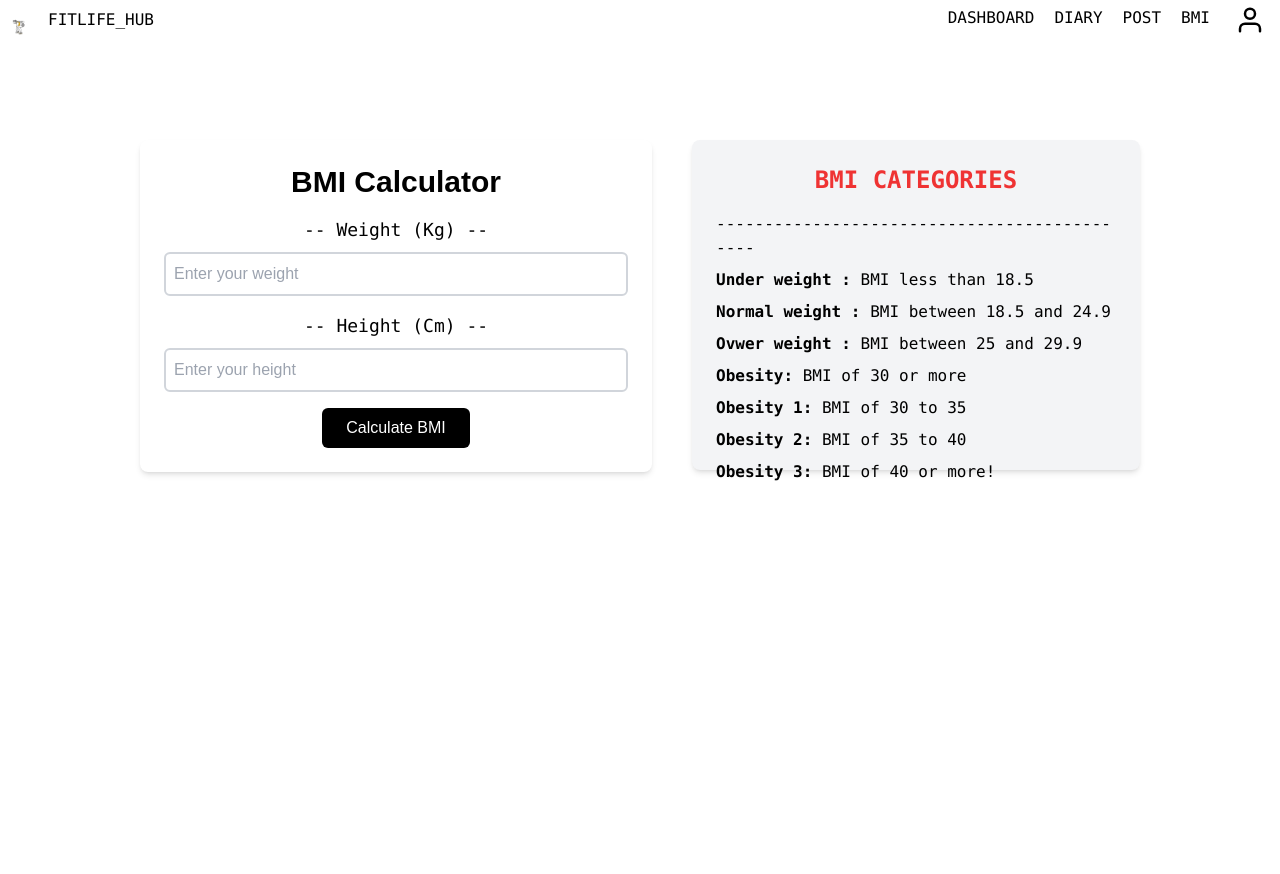
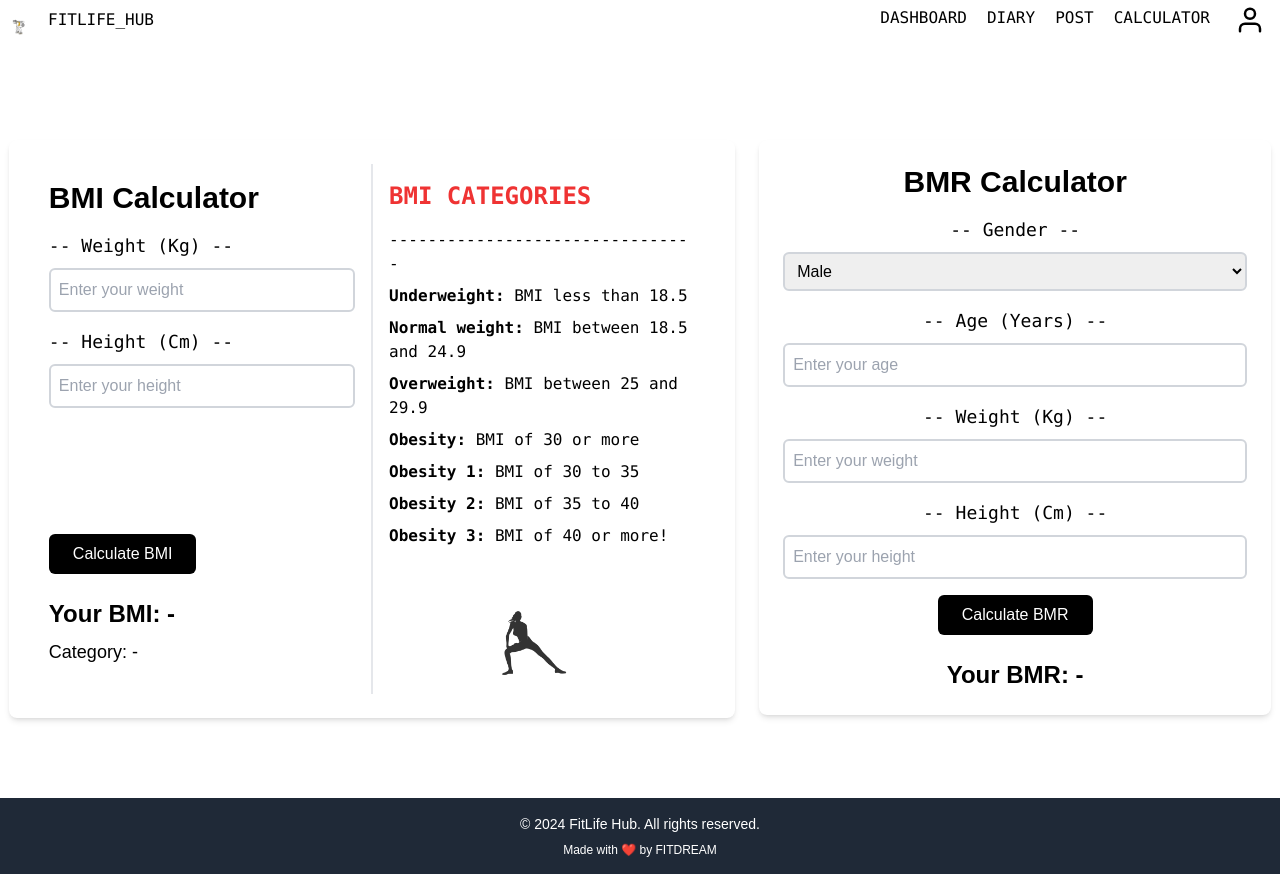
Before and after one commit to Sylveeeeee/fitlife-hub, a Next.js app: page /BMI in a window 1280 px wide. Before the commit the page ends 800 px from the top, so only its background shows below. Built offline with nearby package versions, Linux system fonts and the light colour scheme; no server answers.

Commit message:
BMR
qeqe

```diff
--- a/app/(website)/BMI/page.tsx
+++ b/app/(website)/BMI/page.tsx
@@ -1,12 +1,15 @@
-'use client'; // เพิ่มบรรทัดนี้
+'use client';
 
 import { useState } from 'react';
 
 export default function Home() {
   const [weight, setWeight] = useState<string>('');
   const [height, setHeight] = useState<string>('');
+  const [age, setAge] = useState<string>('');
+  const [gender, setGender] = useState<string>('male');
   const [bmi, setBmi] = useState<string | null>(null);
   const [category, setCategory] = useState<string | null>(null);
+  const [bmr, setBmr] = useState<string | null>(null);
 
   const calculateBmi = () => {
     if (!weight || !height) return;
@@ -26,10 +29,28 @@ export default function Home() {
     }
   };
 
+  const calculateBmr = () => {
+    if (!weight || !height || !age) return;
+
+    const weightValue = parseFloat(weight);
+    const heightValue = parseFloat(height);
+    const ageValue = parseInt(age);
+
+    let bmrValue;
+    if (gender === 'male') {
+      bmrValue = 88.36 + (13.4 * weightValue) + (4.8 * heightValue) - (5.7 * ageValue);
+    } else {
+      bmrValue = 447.6 + (9.2 * weightValue) + (3.1 * heightValue) - (4.3 * ageValue);
+    }
+    setBmr(bmrValue.toFixed(2));
+  };
+
   return (
-    <div className="flex justify-center items-start space-x-10 py-10 mt-[60px]">
+    <><div className="flex justify-center items-start space-x-6 py-10 mt-[60px]">
+      {/* BMI Section */}
+      <div className="flex bg-white shadow-md rounded-lg text-black p-6 min-h-[570px]">
         {/* BMI Calculator */}
-      <div className="max-w-lg p-6 text-center bg-white shadow-md rounded-lg text-black flex-1">
+        <div className="flex-1 p-4 border-r-2 border-gray-200">
           <h1 className="text-3xl font-semibold mb-4">BMI Calculator</h1>
           <div className="mb-4">
             <label htmlFor="weight" className="block text-lg mb-2 font-mono">-- Weight (Kg) --</label>
@@ -39,8 +60,7 @@ export default function Home() {
               value={weight}
               onChange={(e) => setWeight(e.target.value)}
               placeholder="Enter your weight"
-            className="w-full p-2 border-2 border-gray-300 rounded-md"
-          />
+              className="w-full p-2 border-2 border-gray-300 rounded-md" />
           </div>
           <div className="mb-4">
             <label htmlFor="height" className="block text-lg mb-2 font-mono">-- Height (Cm) --</label>
@@ -50,46 +70,116 @@ export default function Home() {
               value={height}
               onChange={(e) => setHeight(e.target.value)}
               placeholder="Enter your height"
-            className="w-full p-2 border-2 border-gray-300 rounded-md"
-          />
+              className="w-full p-2 border-2 border-gray-300 rounded-md" />
           </div>
           <button
             onClick={calculateBmi}
-          className="bg-black text-white py-2 px-6 rounded-md hover:bg-[#000000d4] transition-colors"
+            className="bg-black text-white py-2 px-6 rounded-md hover:bg-[#000000d4] transition-colors mt-[110px]"
           >
             Calculate BMI
           </button>
 
-        {bmi && (
           <div className="mt-6">
-            <h2 className="text-2xl font-semibold">Your BMI: {bmi}</h2>
-            <p className="text-lg mt-2">Category: {category}</p>
+            <h2 className="text-2xl font-semibold">
+              {bmi ? `Your BMI: ${bmi}` : 'Your BMI: -'}
+            </h2>
+            <p className="text-lg mt-2">
+              {category ? `Category: ${category}` : 'Category: -'}
+            </p>
           </div>
-        )}
         </div>
 
-      {/* Card to the right */}
-      <div className="max-w-md p-6 text-center bg-gray-100 shadow-md rounded-lg text-black flex-1 font-mono h-[330px]">
-        <h2 className="text-2xl font-semibold mb-4 text-[#ef3333]">BMI CATEGORIES</h2>
-        <ul className="text-left space-y-2">
-          <li><strong></strong>---------------------------------------------
-          <br/></li>
-          <li><strong>Under weight :</strong> BMI less than 18.5
-          <br/></li>
-          <li><strong>Normal weight :</strong> BMI between 18.5 and 24.9
-          <br /></li>
-          <li><strong>Ovwer weight :</strong> BMI between 25 and 29.9
-          <br/></li>
-          <li><strong>Obesity:</strong> BMI of 30 or more
-          <br/></li>
-          <li><strong>Obesity 1:</strong> BMI of 30 to 35
-          <br/></li>
-          <li><strong>Obesity 2:</strong> BMI of 35 to 40
-          <br/></li>
-          <li><strong>Obesity 3:</strong> BMI of 40 or more!
-          <br/></li>
+        {/* BMI Categories */}
+        <div className="flex-1 p-4">
+          <h2 className="text-2xl font-semibold mb-4 text-[#ef3333] font-mono">BMI CATEGORIES</h2>
+          <ul className="text-left space-y-2 font-mono">
+            <li>--------------------------------</li>
+            <li><strong>Underweight:</strong> BMI less than 18.5</li>
+            <li><strong>Normal weight:</strong> BMI between 18.5 and 24.9</li>
+            <li><strong>Overweight:</strong> BMI between 25 and 29.9</li>
+            <li><strong>Obesity:</strong> BMI of 30 or more</li>
+            <li><strong>Obesity 1:</strong> BMI of 30 to 35</li>
+            <li><strong>Obesity 2:</strong> BMI of 35 to 40</li>
+            <li><strong>Obesity 3:</strong> BMI of 40 or more!</li>
+
           </ul>
+          <div className="mt-4">
+    <img
+      src="/pic1.png" // แทนที่ด้วยลิงก์รูปภาพของคุณ
+      alt="BMI Obesity Levels"
+      className="w-[70px] h-auto rounded-lg ml-[110px] mt-[60px]"
+    />
   </div>
         </div>
+      </div>
+
+      {/* BMR Calculator */}
+      <div className="flex-1 max-w-lg p-6 text-center bg-white shadow-md rounded-lg text-black min-h-[500px]">
+        <h1 className="text-3xl font-semibold mb-4">BMR Calculator</h1>
+        <div className="mb-4">
+          <label htmlFor="gender" className="block text-lg mb-2 font-mono">-- Gender --</label>
+          <select
+            id="gender"
+            value={gender}
+            onChange={(e) => setGender(e.target.value)}
+            className="w-full p-2 border-2 border-gray-300 rounded-md"
+          >
+            <option value="male">Male</option>
+            <option value="female">Female</option>
+          </select>
+        </div>
+        <div className="mb-4">
+          <label htmlFor="age" className="block text-lg mb-2 font-mono">-- Age (Years) --</label>
+          <input
+            type="number"
+            id="age"
+            value={age}
+            onChange={(e) => setAge(e.target.value)}
+            placeholder="Enter your age"
+            className="w-full p-2 border-2 border-gray-300 rounded-md" />
+        </div>
+        <div className="mb-4">
+          <label htmlFor="weight" className="block text-lg mb-2 font-mono">-- Weight (Kg) --</label>
+          <input
+            type="number"
+            id="weight-bmr"
+            value={weight}
+            onChange={(e) => setWeight(e.target.value)}
+            placeholder="Enter your weight"
+            className="w-full p-2 border-2 border-gray-300 rounded-md" />
+        </div>
+        <div className="mb-4">
+          <label htmlFor="height" className="block text-lg mb-2 font-mono">-- Height (Cm) --</label>
+          <input
+            type="number"
+            id="height-bmr"
+            value={height}
+            onChange={(e) => setHeight(e.target.value)}
+            placeholder="Enter your height"
+            className="w-full p-2 border-2 border-gray-300 rounded-md" />
+        </div>
+        <button
+          onClick={calculateBmr}
+          className="bg-black text-white py-2 px-6 rounded-md hover:bg-[#000000d4] transition-colors"
+        >
+          Calculate BMR
+        </button>
+
+        <div className="mt-6">
+          <h2 className="text-2xl font-semibold">
+            {bmr ? `Your BMR: ${bmr} kcal/day` : 'Your BMR: -'}
+          </h2>
+        </div>
+      </div>
+    </div><footer className="bg-gray-800 text-white py-4 mt-10">
+        <div className="container mx-auto text-center">
+          <p className="text-sm">
+            © {new Date().getFullYear()} FitLife Hub. All rights reserved.
+          </p>
+          <p className="text-xs mt-2">
+            Made with ❤️ by FITDREAM
+          </p>
+        </div>
+      </footer></>
   );
 }
--- a/app/(website)/layout.tsx
+++ b/app/(website)/layout.tsx
@@ -129,7 +129,7 @@ export default function WebsiteLayout({
           </Link>
           <Link href="/BMI">
             <button className="py-[10] px-[50] text-center hover:text-[#213A58] hover:border-b-4 hover:border-[#213A58] mx-[10px] hover:bg-[#0000000a] border-b-4 border-transparent hover:font-bold">
-              BMI
+              CALCULATOR
             </button>
           </Link>
           {user ? (
--- a/app/(website)/page.tsx
+++ b/app/(website)/page.tsx
@@ -42,7 +42,7 @@ export default function Home() {
               © {new Date().getFullYear()} FitLife Hub. All rights reserved.
             </p>
             <p className="text-xs mt-2">
-              Made with ❤️ by JAMJAEW
+              Made with ❤️ by FITDREAM
             </p>
           </div>
         </footer>
```
Also changed, not shown: public/pic1.png (added). Lines whose indentation alone changed are shown as unchanged.
